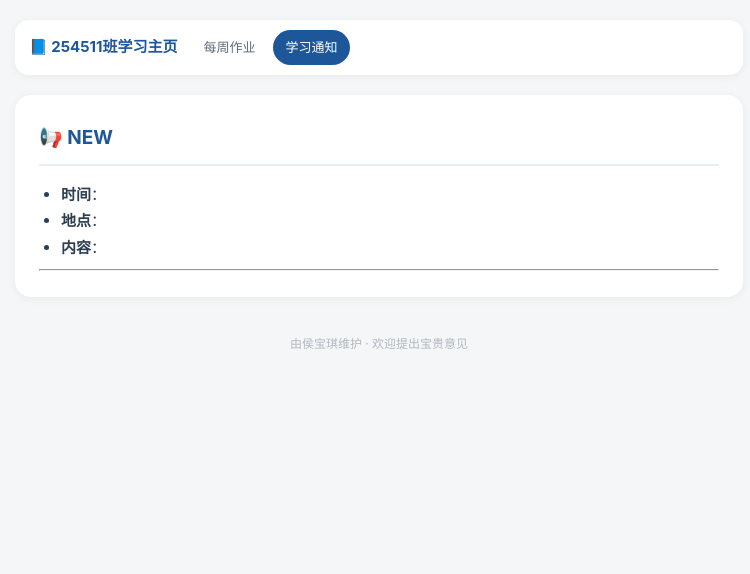
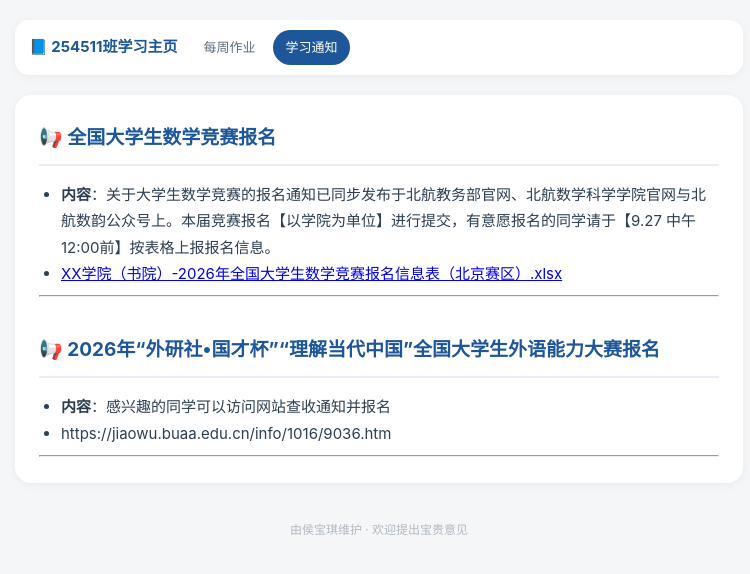
Before and after one commit to BertAGT/254511-Notifications, a Jekyll site: the page built from notices.md, in a window 1280 px wide. Shown: the top 574 px of the page, without its empty margins (261-1011 px from the left). Built offline with Jekyll 4.4.1, drawn with Linux system fonts in a browser that asks for light colours.

Commit message:
Update notices.md

```diff
--- a/notices.md
+++ b/notices.md
@@ -4,10 +4,14 @@ title: 学习通知
 nav: notices
 ---
 
-# 📢 NEW
-
-- **时间**：
-- **地点**：
-- **内容**：
+# 📢 全国大学生数学竞赛报名
+- **内容**：关于大学生数学竞赛的报名通知已同步发布于北航教务部官网、北航数学科学学院官网与北航数韵公众号上。本届竞赛报名【以学院为单位】进行提交，有意愿报名的同学请于【9.27 中午12:00前】按表格上报报名信息。
+- [XX学院（书院）-2026年全国大学生数学竞赛报名信息表（北京赛区）.xlsx](https://github.com/user-attachments/files/32642306/XX.-2026.xlsx)
 
 ---
+
+# 📢 2026年“外研社•国才杯”“理解当代中国”全国大学生外语能力大赛报名
+- **内容**：感兴趣的同学可以访问网站查收通知并报名
+- https://jiaowu.buaa.edu.cn/info/1016/9036.htm
+
+---
```
